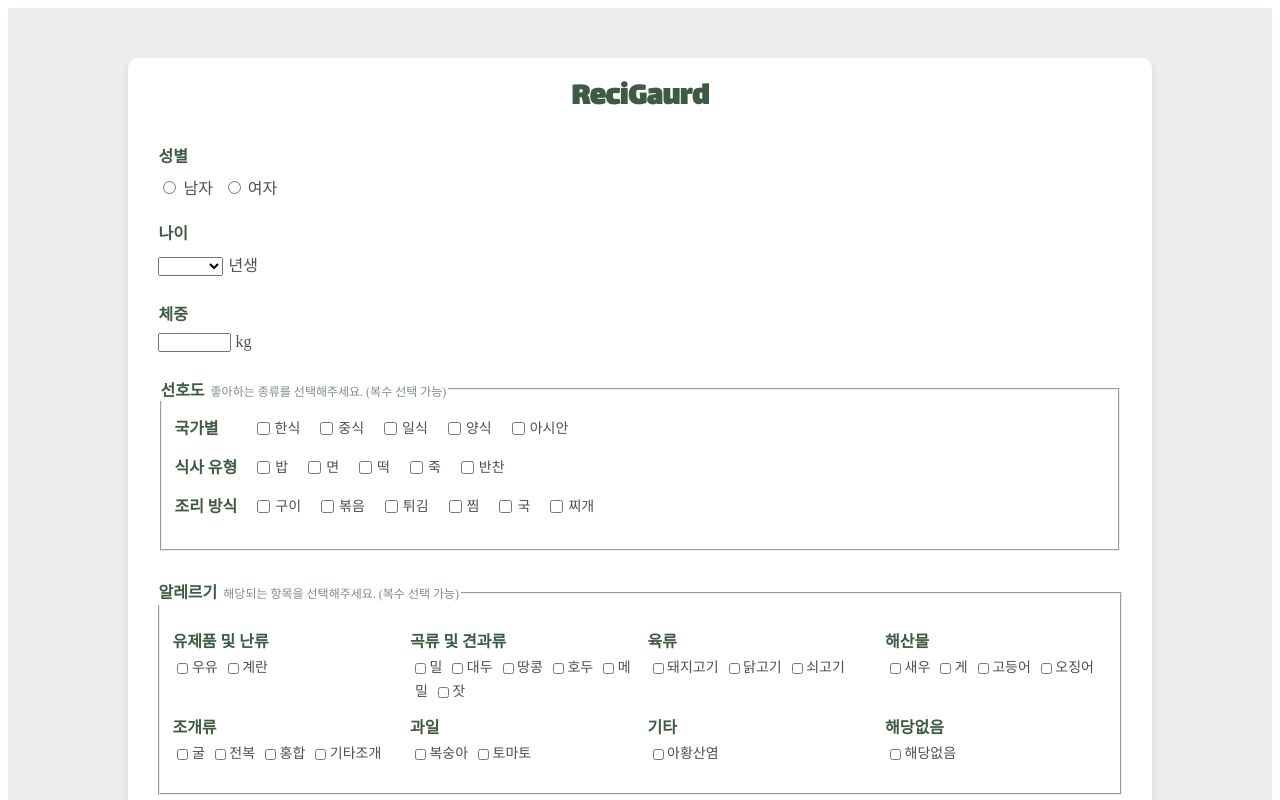
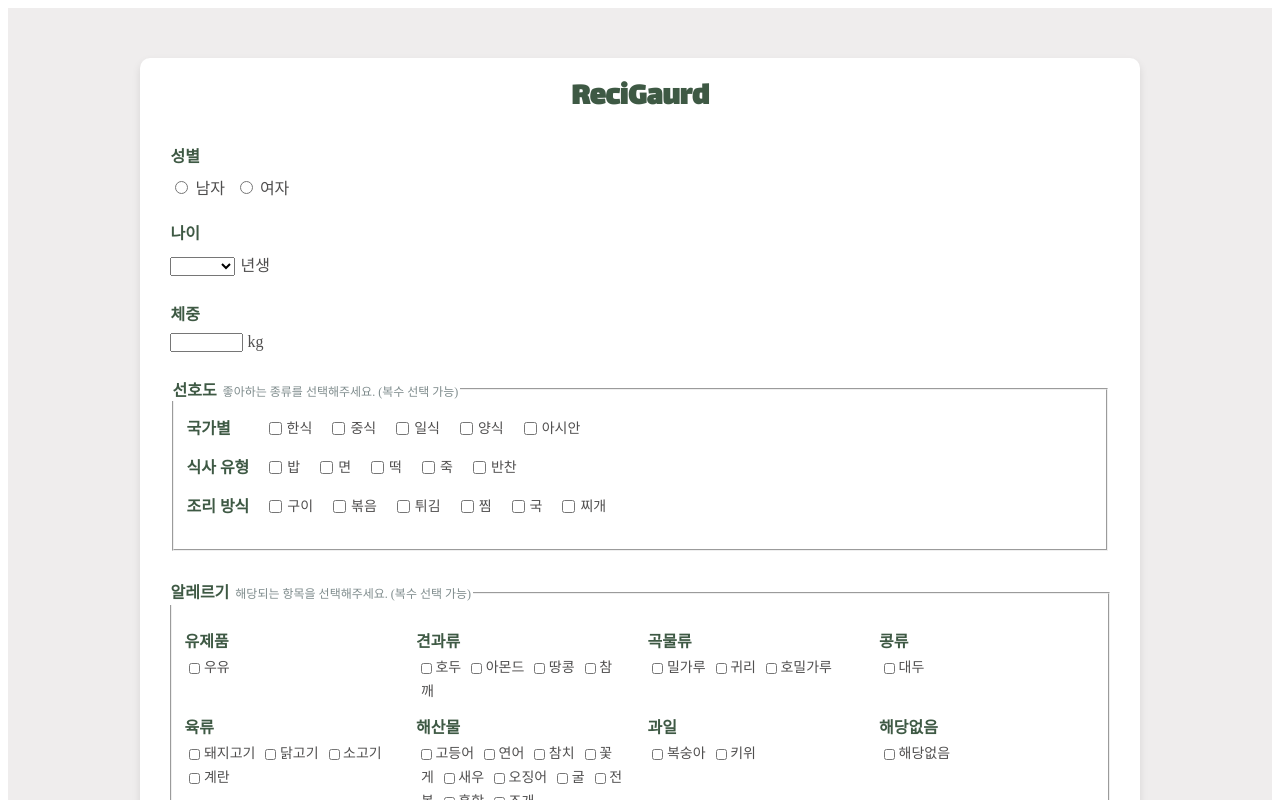
Before and after one commit to s2eojeong/ReciGuard, a React (Vite) app in the folder Reciguard/: page /Form in a window 1280 px wide. Shown: the top 800 px of the page. Built offline with nearby package versions, Linux system fonts and the light colour scheme.

Commit message:
[알레르기 분류 수정]

```diff
--- a/Reciguard/src/components/Form1.css
+++ b/Reciguard/src/components/Form1.css
@@ -8,7 +8,7 @@
 
 .reciguard-form {
     background-color: #ffffff;
-    width: 80%;
+    width: 78%;
     margin: 20px auto;
     padding: 20px 30px;
     border-radius: 10px;
--- a/Reciguard/src/components/Form1.jsx
+++ b/Reciguard/src/components/Form1.jsx
@@ -262,7 +262,7 @@ const Form1 = () => {
           </legend>
           <div className="allergy-grid">
             <div className="allergy-div">
-              <label className="type">유제품 및 난류</label>
+              <label className="type">유제품</label>
               <div className="category">
                 <label className="category-label1">
                   <input
@@ -273,37 +273,28 @@ const Form1 = () => {
                   />{" "}
                   우유
                 </label>
-                <label className="category-label1">
-                  <input
-                    type="checkbox"
-                    name="dairyEgg"
-                    value="계란"
-                    onChange={handleInputChange}
-                  />{" "}
-                  계란
-                </label>
               </div>
             </div>
             <div className="allergy-div">
-              <label className="type">곡류 및 견과류</label>
+              <label className="type">견과류</label>
               <div className="category">
                 <label className="category-label1">
                   <input
                     type="checkbox"
                     name="grainNuts"
-                    value="밀"
+                    value="호두"
                     onChange={handleInputChange}
                   />{" "}
-                  밀
+                  호두
                 </label>
                 <label className="category-label1">
                   <input
                     type="checkbox"
                     name="grainNuts"
-                    value="대두"
+                    value="아몬드"
                     onChange={handleInputChange}
                   />{" "}
-                  대두
+                  아몬드
                 </label>
                 <label className="category-label1">
                   <input
@@ -318,28 +309,58 @@ const Form1 = () => {
                   <input
                     type="checkbox"
                     name="grainNuts"
-                    value="호두"
+                    value="참깨"
                     onChange={handleInputChange}
                   />{" "}
-                  호두
+                  참깨
+                </label>
+              </div>
+            </div>
+
+            <div className="allergy-div">
+              <label className="type">곡물류</label>
+              <div className="category">
+                <label className="category-label1">
+                  <input
+                    type="checkbox"
+                    name="grains"
+                    value="밀가루"
+                    onChange={handleInputChange}
+                  />{" "}
+                  밀가루
                 </label>
                 <label className="category-label1">
                   <input
                     type="checkbox"
-                    name="grainNuts"
-                    value="메밀"
+                    name="grains"
+                    value="귀리"
                     onChange={handleInputChange}
                   />{" "}
-                  메밀
+                  귀리
                 </label>
                 <label className="category-label1">
                   <input
                     type="checkbox"
-                    name="grainNuts"
-                    value="잣"
+                    name="grains"
+                    value="호밀가루"
                     onChange={handleInputChange}
                   />{" "}
-                  잣
+                  호밀가루
+                </label>
+              </div>
+            </div>
+
+            <div className="allergy-div">
+              <label className="type">콩류</label>
+              <div className="category">
+                <label className="category-label1">
+                  <input
+                    type="checkbox"
+                    name="bean"
+                    value="대두"
+                    onChange={handleInputChange}
+                  />{" "}
+                  대두
                 </label>
               </div>
             </div>
@@ -368,16 +389,61 @@ const Form1 = () => {
                   <input
                     type="checkbox"
                     name="meat"
-                    value="쇠고기"
+                    value="소고기"
                     onChange={handleInputChange}
                   />{" "}
-                  쇠고기
+                  소고기
+                </label>
+                <label className="category-label1">
+                  <input
+                    type="checkbox"
+                    name="meat"
+                    value="계란"
+                    onChange={handleInputChange}
+                  />{" "}
+                  계란
                 </label>
               </div>
             </div>
             <div className="allergy-div">
               <label className="type">해산물</label>
               <div className="category">
+                <label className="category-label1">
+                  <input
+                    type="checkbox"
+                    name="seafood"
+                    value="고등어"
+                    onChange={handleInputChange}
+                  />{" "}
+                  고등어
+                </label>
+                <label className="category-label1">
+                  <input
+                    type="checkbox"
+                    name="seafood"
+                    value="연어"
+                    onChange={handleInputChange}
+                  />{" "}
+                  연어
+                </label>
+                <label className="category-label1">
+                  <input
+                    type="checkbox"
+                    name="seafood"
+                    value="참치"
+                    onChange={handleInputChange}
+                  />{" "}
+                  참치
+                </label>
+                <label className="category-label1">
+                  <input
+                    type="checkbox"
+                    name="seafood"
+                    value="꽃게"
+                    onChange={handleInputChange}
+                  />{" "}
+                  꽃게
+                </label>
                 <label className="category-label1">
                   <input
                     type="checkbox"
@@ -391,39 +457,15 @@ const Form1 = () => {
                   <input
                     type="checkbox"
                     name="seafood"
-                    value="게"
+                    value="오징어"
                     onChange={handleInputChange}
                   />{" "}
-                  게
+                  오징어
                 </label>
                 <label className="category-label1">
                   <input
                     type="checkbox"
                     name="seafood"
-                    value="고등어"
-                    onChange={handleInputChange}
-                  />{" "}
-                  고등어
-                </label>
-                <label className="category-label1">
-                  <input
-                    type="checkbox"
-                    name="seafood"
-                    value="오징어"
-                    onChange={handleInputChange}
-                  />{" "}
-                  오징어
-                </label>
-              </div>
-            </div>
-
-            <div className="allergy-div">
-              <label className="type">조개류</label>
-              <div className="category">
-                <label className="category-label1">
-                  <input
-                    type="checkbox"
-                    name="clam"
                     value="굴"
                     onChange={handleInputChange}
                   />{" "}
@@ -432,7 +474,7 @@ const Form1 = () => {
                 <label className="category-label1">
                   <input
                     type="checkbox"
-                    name="clam"
+                    name="seafood"
                     value="전복"
                     onChange={handleInputChange}
                   />{" "}
@@ -441,7 +483,7 @@ const Form1 = () => {
                 <label className="category-label1">
                   <input
                     type="checkbox"
-                    name="clam"
+                    name="seafood"
                     value="홍합"
                     onChange={handleInputChange}
                   />{" "}
@@ -450,11 +492,11 @@ const Form1 = () => {
                 <label className="category-label1">
                   <input
                     type="checkbox"
-                    name="clam"
-                    value="기타조개"
+                    name="seafood"
+                    value="조개"
                     onChange={handleInputChange}
                   />{" "}
-                  기타조개
+                  조개
                 </label>
               </div>
             </div>
@@ -475,27 +517,14 @@ const Form1 = () => {
                   <input
                     type="checkbox"
                     name="fruit"
-                    value="토마토"
+                    value="키위"
                     onChange={handleInputChange}
                   />{" "}
-                  토마토
+                  키위
                 </label>
               </div>
             </div>
-            <div className="allergy-div">
-              <label className="type">기타</label>
-              <div className="category">
-                <label className="category-label1">
-                  <input
-                    type="checkbox"
-                    name="others"
-                    value="아황산염"
-                    onChange={handleInputChange}
-                  />{" "}
-                  아황산염
-                </label>
-              </div>
-            </div>
+
             <div>
               <label className="type">해당없음</label>
               <div className="category">
```
